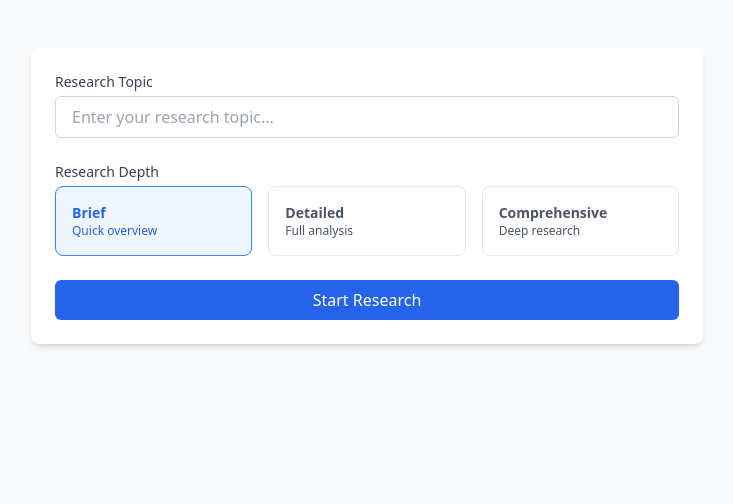
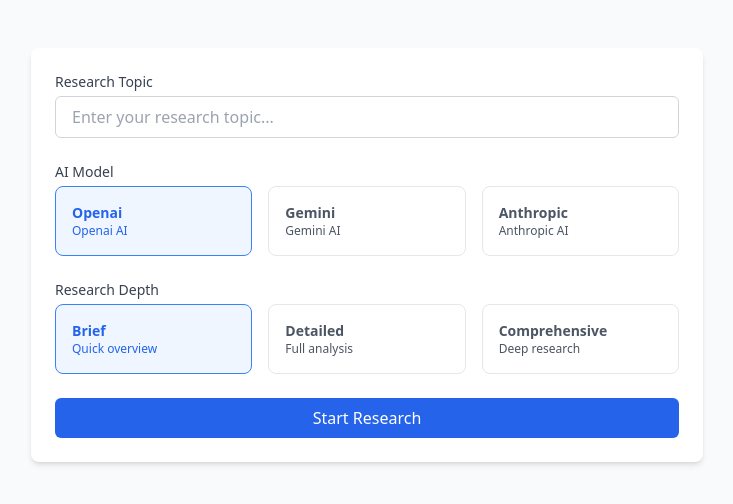
Before and after one commit to Hustada/research-agent, a Flask app: page / in a window 1280 px wide. Shown: the part 104-608 px from the top of the page, without its empty margins (273-1006 px from the left). Run offline with Flask 3, Linux system fonts and the light colour scheme; some libraries are stand-ins or nearby versions.

Commit message:
feat: Add multi-model support
- Added support for OpenAI, Google Gemini, and Anthropic Claude
- Created model provider factory for easy model switching
- Updated UI to allow model selection
- Updated dependencies and documentation
- Added error handling for model initialization

```diff
--- a/app.py
+++ b/app.py
@@ -4,7 +4,7 @@
 from typing import Dict, Any
 from dotenv import load_dotenv
 from flask import Flask, request, jsonify, render_template
-from langchain_community.llms import OpenAI
+from services.models import ModelFactory
 from services.research.chains import ResearchChainManager
 from services.search.search_manager import SearchManager
 from services.search.serp_provider import SerpSearchProvider
@@ -21,10 +21,34 @@
 
 # Get API keys
 OPENAI_API_KEY = os.getenv('OPENAI_API_KEY')
+GEMINI_API_KEY = os.getenv('GEMINI_API_KEY')
+ANTHROPIC_API_KEY = os.getenv('ANTHROPIC_API_KEY')
 SERPAPI_API_KEY = os.getenv('SERPAPI_API_KEY')
 
-if not OPENAI_API_KEY or not SERPAPI_API_KEY:
-    raise ValueError("Missing required API keys. Please set OPENAI_API_KEY and SERPAPI_API_KEY in .env file.")
+if not SERPAPI_API_KEY:
+    raise ValueError("Missing required SERPAPI_API_KEY in .env file.")
+
+# At least one AI provider must be configured
+if not any([OPENAI_API_KEY, GEMINI_API_KEY, ANTHROPIC_API_KEY]):
+    raise ValueError("At least one AI provider API key must be set (OPENAI_API_KEY, GEMINI_API_KEY, or ANTHROPIC_API_KEY)")
+
+# Map of available models
+AVAILABLE_MODELS = {
+    'provider': [],
+    'api_keys': {}
+}
+
+if OPENAI_API_KEY:
+    AVAILABLE_MODELS['provider'].append('openai')
+    AVAILABLE_MODELS['api_keys']['openai'] = OPENAI_API_KEY
+
+if GEMINI_API_KEY:
+    AVAILABLE_MODELS['provider'].append('gemini')
+    AVAILABLE_MODELS['api_keys']['gemini'] = GEMINI_API_KEY
+
+if ANTHROPIC_API_KEY:
+    AVAILABLE_MODELS['provider'].append('anthropic')
+    AVAILABLE_MODELS['api_keys']['anthropic'] = ANTHROPIC_API_KEY
 
 # Initialize Flask app
 app = Flask(__name__)
@@ -32,7 +56,7 @@
 @app.route('/')
 def index():
     """Serve the main dashboard page."""
-    return render_template('index.html')
+    return render_template('index.html', available_models=AVAILABLE_MODELS['provider'])
 
 def sanitize_input(input_text: str, max_length: int = 200) -> str:
     """Sanitize user input by removing potentially dangerous characters and limiting length."""
@@ -94,9 +118,18 @@
         # Log research attempt
         logger.info(f"Research request: topic={topic}, depth={depth}")
 
+        # Get selected model provider (default to first available)
+        model_provider = data.get('model', AVAILABLE_MODELS['provider'][0])
+
+        if model_provider not in AVAILABLE_MODELS['provider']:
+            return jsonify({
+                'error': f"Invalid model provider. Choose from: {', '.join(AVAILABLE_MODELS['provider'])}"
+            }), 400
+
         # Initialize components
-        llm = OpenAI(
-            api_key=OPENAI_API_KEY,
+        llm = ModelFactory.create_model(
+            provider=model_provider,
+            api_key=AVAILABLE_MODELS['api_keys'][model_provider],
             temperature=0.7,
             max_tokens=1500
         )
--- /dev/null
+++ b/services/models/__init__.py
@@ -0,0 +1 @@
+from .model_provider import ModelFactory
--- a/templates/index.html
+++ b/templates/index.html
@@ -34,6 +34,23 @@
                            placeholder="Enter your research topic...">
                 </div>
 
+                <!-- Model Selection -->
+                <div class="mb-6">
+                    <label class="block text-sm font-medium text-gray-700 mb-1">AI Model</label>
+                    <div class="grid grid-cols-3 gap-4">
+                        {% for provider in available_models %}
+                        <label class="relative flex cursor-pointer">
+                            <input type="radio" name="model" value="{{ provider }}" class="peer sr-only" {% if loop.first %}checked{% endif %}>
+                            <div class="w-full p-4 text-gray-600 bg-white border border-gray-200 rounded-lg peer-checked:border-blue-500 peer-checked:text-blue-600 peer-checked:bg-blue-50 hover:bg-gray-50">
+                                <div class="text-sm font-semibold">{{ provider|title }}</div>
+                                <div class="text-xs">{{ provider|title }} AI</div>
+                            </div>
+                        </label>
+                        {% endfor %}
+                    </div>
+                </div>
+
+                <!-- Research Depth -->
                 <div>
                     <label class="block text-sm font-medium text-gray-700 mb-1">Research Depth</label>
                     <div class="grid grid-cols-3 gap-4">
@@ -209,6 +226,7 @@
 
             const topic = document.getElementById('topic').value;
             const depth = document.querySelector('input[name="depth"]:checked').value;
+            const model = document.querySelector('input[name="model"]:checked').value;
 
             // Show loading state
             document.getElementById('loadingState').classList.remove('hidden');
@@ -220,7 +238,7 @@
                     headers: {
                         'Content-Type': 'application/json',
                     },
-                    body: JSON.stringify({ topic, depth }),
+                    body: JSON.stringify({ topic, depth, model }),
                 });
 
                 const data = await response.json();
```
Also changed, not shown: requirements.txt (+5 -6 lines), services/models/model_provider.py (added, +67 -0 lines), README.md.
